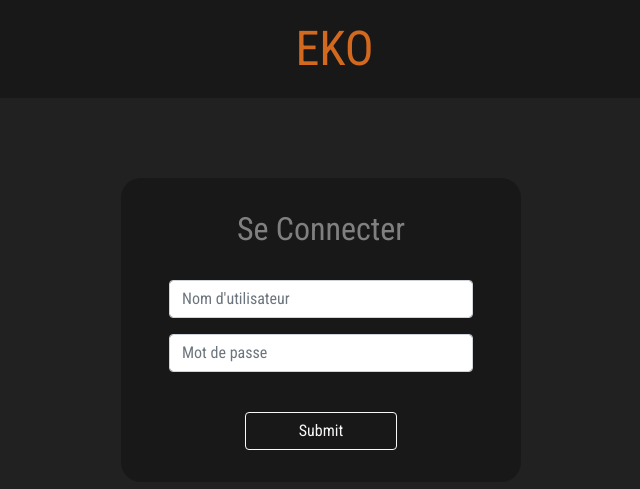
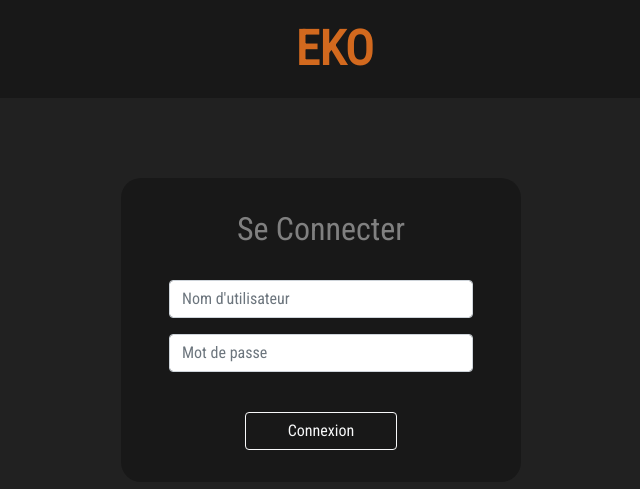
Before and after one commit to dardevetdidier/Eko, a Django app: page / in a window 1280 px wide. Shown: the top 489 px of the page, without its empty margins (319-959 px from the left). Run offline with Django 4.2, Linux system fonts and the light colour scheme; some libraries are stand-ins or nearby versions.

Commit message:
Modify relationships

```diff
--- a/budget/static/css/index.css
+++ b/budget/static/css/index.css
@@ -14,7 +14,7 @@ h1 {
     background-color: #212121;
 }
 
-.container {
+.login-container {
     display: flex;
     flex-direction: column;
     justify-content: space-between;
@@ -69,6 +69,11 @@ h1 {
 .navbar-brand {
     color: chocolate;
     font-size: 3em;
+    font-weight: bold;
+}
+
+.navbar-brand:hover {
+    color: white;
 }
 
 .logout-link{
--- a/budget/templates/budget/index.html
+++ b/budget/templates/budget/index.html
@@ -7,7 +7,7 @@
 
     <div class="log">
 
-        <div class="container">
+        <div class="login-container container">
             <h2 class="login-title">Se Connecter</h2>
             <div class="log-form">
                 <form method="POST">
@@ -20,7 +20,7 @@
                         {{ form.password }}
                     </div>
 
-                    <button type="submit" class="btn btn-outline-light">Submit</button>
+                    <button type="submit" class="btn btn-outline-light">Connexion</button>
                 </form>
 
             </div>
```
Also changed, not shown: budget/models.py (+11 -11 lines), budget/admin.py (line endings or trailing spaces), budget/migrations/0001_initial.py.
